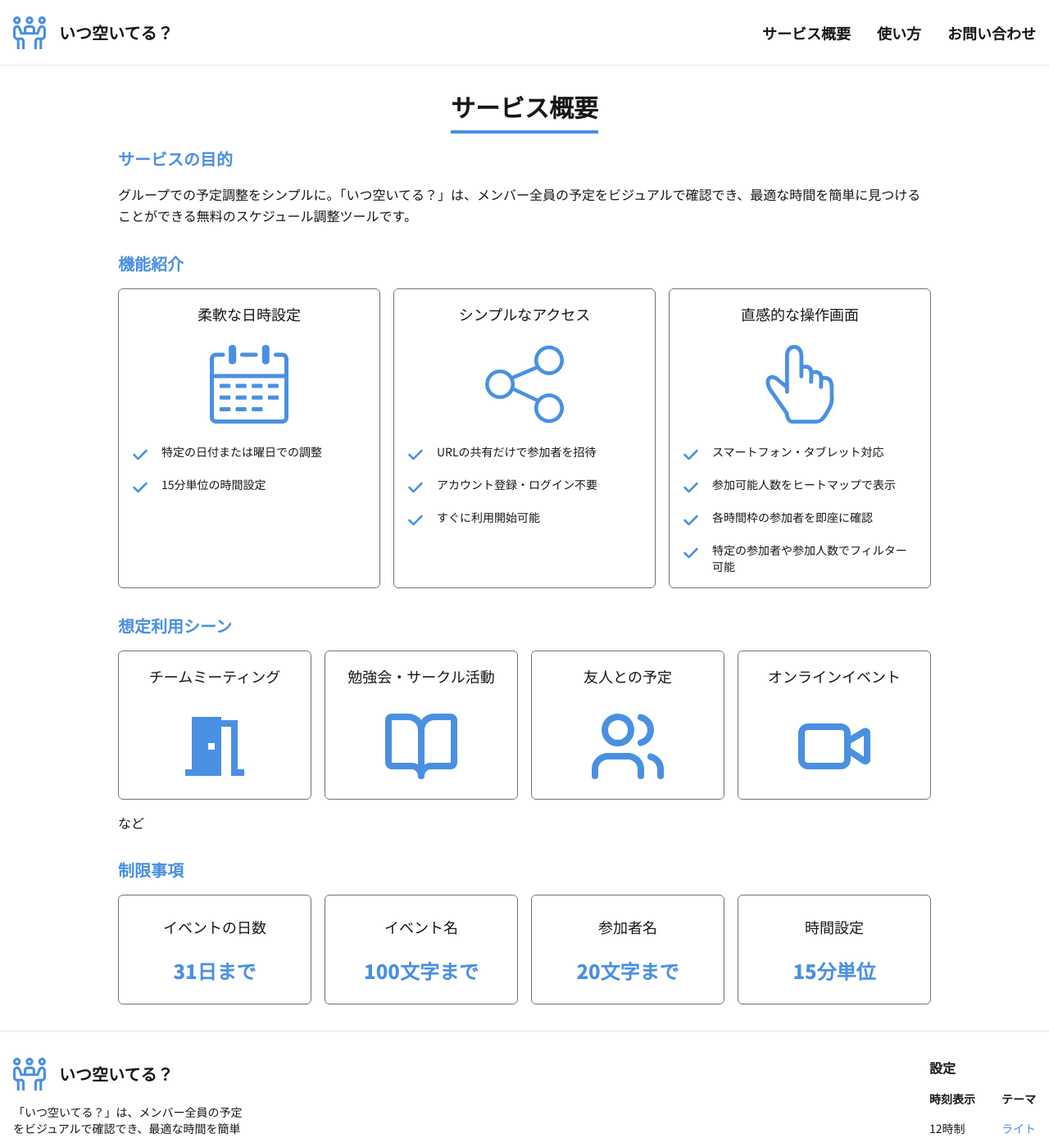
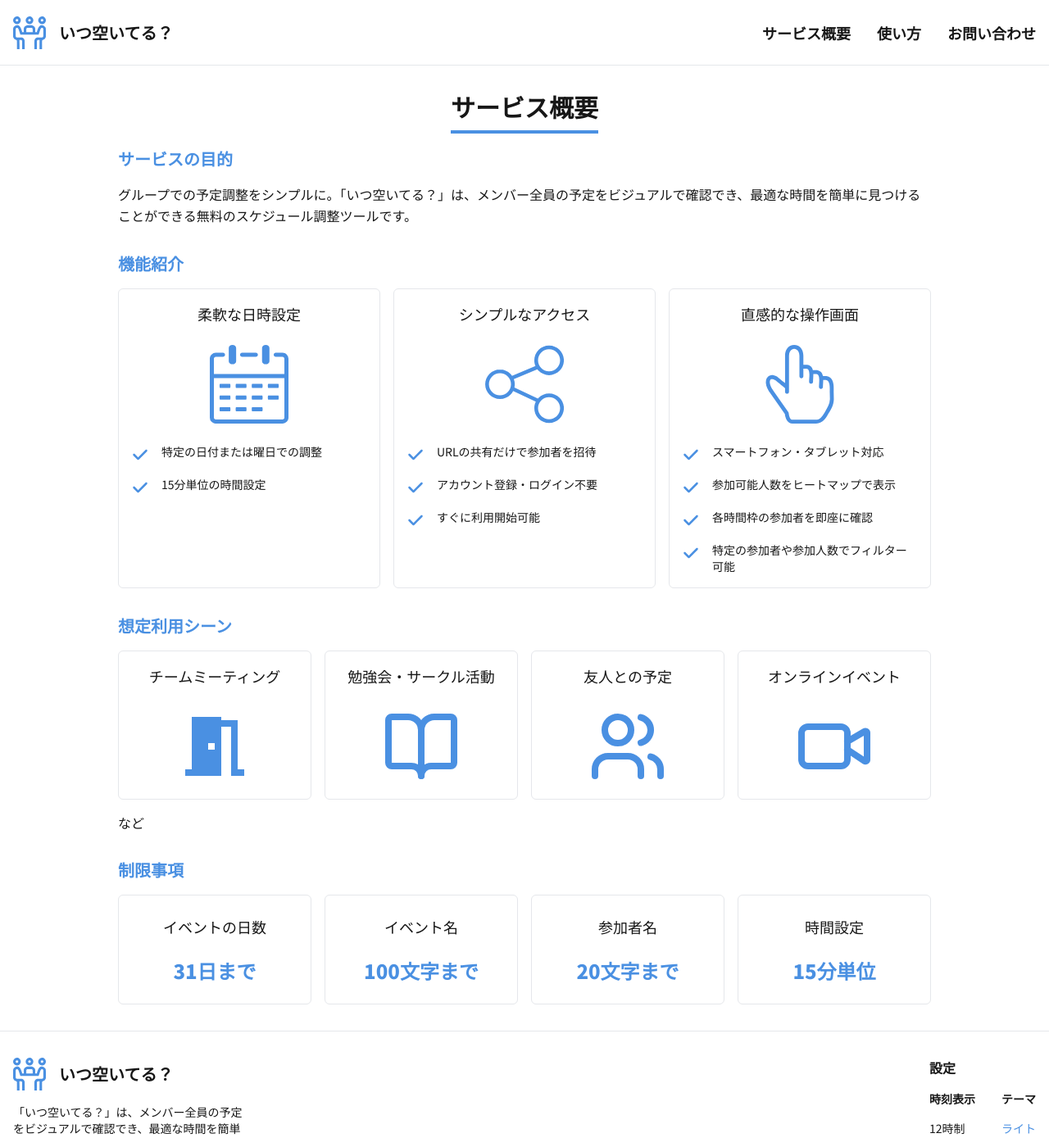
Before and after one commit to takumitoma/itsu-aiteru-scheduler, a Next.js app: page /overview in a window 1280 px wide. Shown: the top 1389 px of the page at 82% size. Built offline with nearby package versions, Linux system fonts and the light colour scheme.

Commit message:
feat: add theme support to Overview page

```diff
--- a/src/app/overview/page.tsx
+++ b/src/app/overview/page.tsx
@@ -128,7 +128,7 @@ const OverviewPage: React.FC = () => {
 
 const FeatureCard: React.FC<{ card: FeatureCard }> = ({ card }) => (
   <div
-    className="w-full space-y-6 flex flex-col items-center border border-gray-500
+    className="w-full space-y-6 flex flex-col items-center border border-borderGray
       p-4 rounded-md"
   >
     <h3 className="text-lg font-medium">{card.title}</h3>
@@ -148,7 +148,7 @@ const FeatureCard: React.FC<{ card: FeatureCard }> = ({ card }) => (
 
 const UseCaseCard: React.FC<{ card: UseCaseCard }> = ({ card }) => (
   <div
-    className="w-full space-y-6 flex flex-col items-center border border-gray-500
+    className="w-full space-y-6 flex flex-col items-center border border-borderGray
       p-4 rounded-md"
   >
     <h3 className="text-lg font-medium">{card.title}</h3>
@@ -158,7 +158,7 @@ const UseCaseCard: React.FC<{ card: UseCaseCard }> = ({ card }) => (
 
 const RestrictionCard: React.FC<{ card: RestrictionCard }> = ({ card }) => (
   <div
-    className="w-full space-y-6 flex flex-col items-center border border-gray-500
+    className="w-full space-y-6 flex flex-col items-center border border-borderGray
       p-6 rounded-md"
   >
     <h3 className="text-lg font-medium">{card.title}</h3>
```
